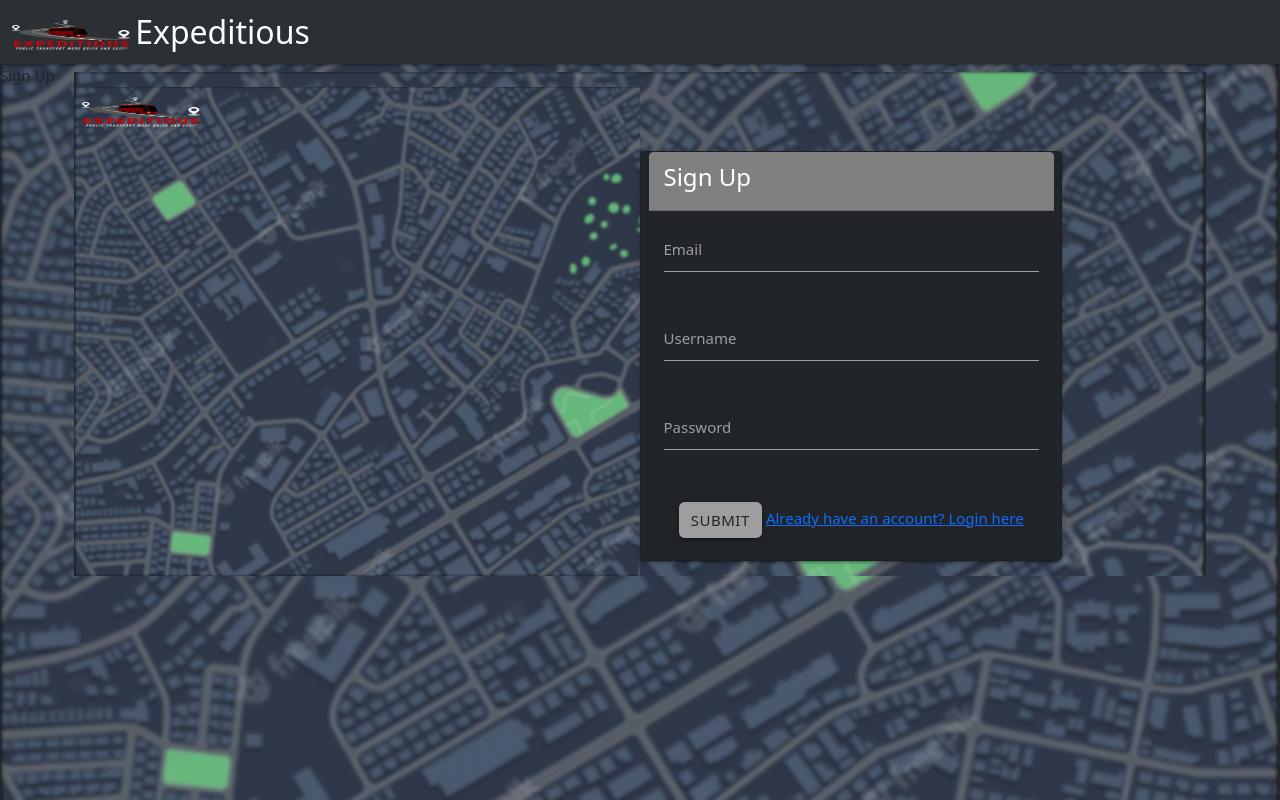
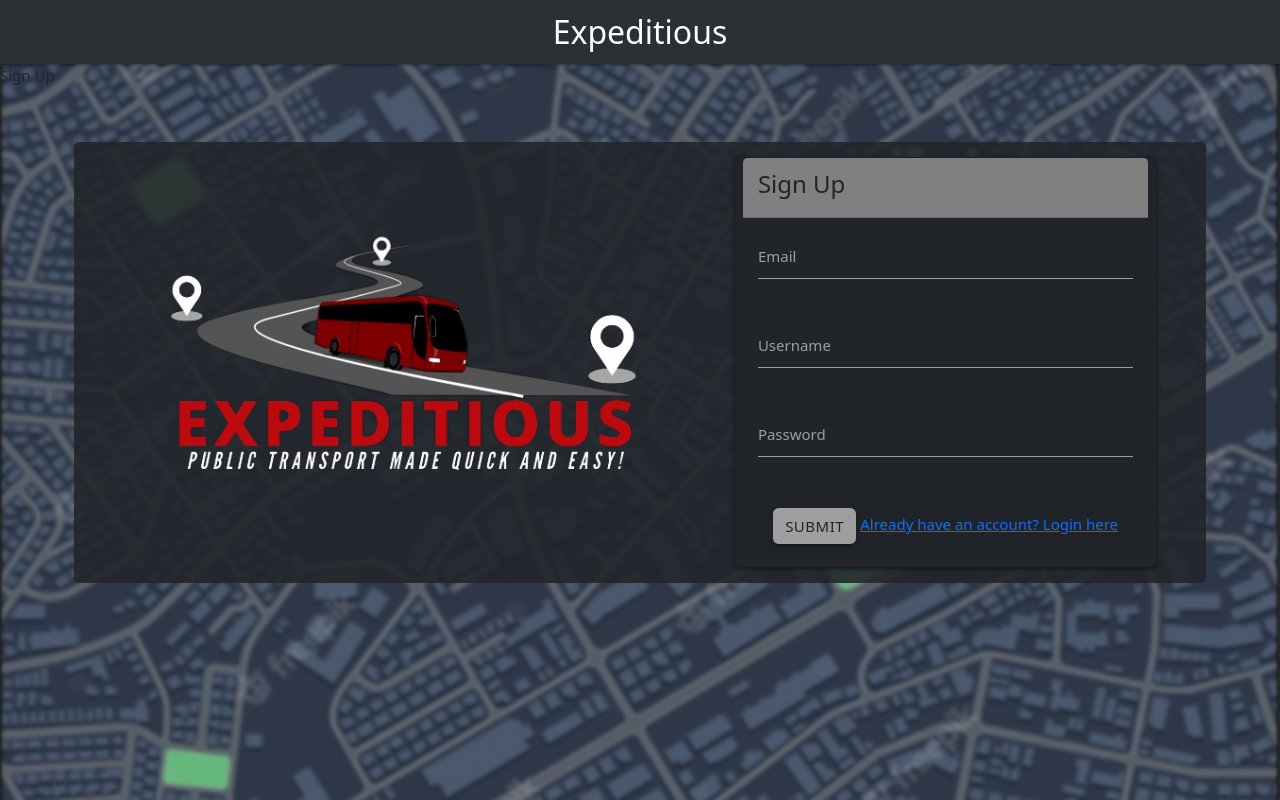
Before and after one commit to Ara-Ara-Arabians/info-2602-project-, a Flask app: page /signup in a window 1280 px wide. Run offline with Flask 3, Linux system fonts and the light colour scheme.

Commit message:
sign up completed

```diff
--- a/App/static/style.css
+++ b/App/static/style.css
@@ -1,5 +1,5 @@
 .bg{
     background-color: rgb(39, 39, 39);
-    background-image: url("/App/static/city-bg.png");
+    background-image: url("/static/city-bg.png");
     background-size: cover;
 }
--- a/App/templates/index.html
+++ b/App/templates/index.html
@@ -82,7 +82,7 @@
     <div class="col-md-5" style="margin-bottom:10px;">
 
         <form id  = "search" method = "post" action = "/search" >
-            <input placeholder = "Search" type = "text" name = "search_term">
+            <input placeholder = "Search" type = "text" name = "search_term" style="color:whitesmoke">
         </form>
       </div>
   </div>
--- a/App/templates/login.html
+++ b/App/templates/login.html
@@ -13,7 +13,7 @@
 {% block nav %}
 <nav class="nav bg-dark bg-body-tertiary" data-bs-theme="dark">
   <div class="container-fluid">
-    <img src="/App/static/Logo-removebg-preview.png" width="120" height="60" class="d-inline-block ">
+    <img src="/static/Logo-removebg-preview.png" width="120" height="60" class="d-inline-block ">
     <a class="navbar-brand" href="#!" style="font-size:xx-large">
       Expeditious
     </a>
@@ -23,8 +23,8 @@
 
 {% block content %}
 <div class="row g-3 bg">
-	<div class="col-md-6" style="background-image: url(/App/static/city-bg.png); background-size: cover;">
-    <img src="/App/static/Logo-removebg-preview.png" width="120" height="60" class="d-inline-block ">
+	<div class="col-md-6" style="background-image: url(/static/city-bg.png); background-size: cover;">
+    <img src="/static/Logo-removebg-preview.png" width="120" height="60" class="d-inline-block ">
   </div>
 	<main class="card col-md-6 text bg-dark" style="width:fit-content; margin-top:7%;">
     <div class="card-header" style="background-color: grey;">
--- a/App/templates/signup.html
+++ b/App/templates/signup.html
@@ -10,8 +10,8 @@
 
 {% block nav %}
 <nav class="nav bg-dark bg-body-tertiary" data-bs-theme="dark">
-  <div class="container-fluid">
-    <img src="/App/static/Logo-removebg-preview.png" width="120" height="60" class="d-inline-block ">
+  <div class="container-fluid center">
+    <!-- <img src="/static/Logo-removebg-preview.png" width="120" height="60" class="d-inline-block "> -->
     <a class="navbar-brand" href="#!" style="font-size:xx-large">
       Expeditious
     </a>
@@ -20,13 +20,13 @@
 {% endblock %}
 
 {% block content %}
-<div class="row g-3 bg">
-  <div class="col-md-6" style="background-image: url(/App/static/city-bg.png); background-size: cover;">
-    <img src="/App/static/Logo-removebg-preview.png" width="120" height="60" class="d-inline-block ">
-  </div>
-	<main class="card col-md-6 text bg-dark" style="width:fit-content; margin-top:7%;">
+<div class="row g-3" style="border-radius:5px;background-color:#212529e0 ;margin-top:5%; padding-top:0">
+  <div class="col-md-1"></div>
+  <div class="col-md-5" style="background-image: url(/static/Logo-removebg-preview.png); background-size: cover;"></div>
+  <div class="col-md-1"></div>
+  <main class="card col-md-5 text bg-dark" style="width:fit-content; padding-top:0">
     <div class="card-header" style="background-color:grey;">
-      <div class="card-title text-white" style="font-weight:400;">Sign Up</div>
+      <div class="card-title text" style="font-weight:400;">Sign Up</div>
     </div>
    <form class="card-body" id="loginForm" method="POST" action="/signup" style="padding:1em">
       <div class="row" >
```
